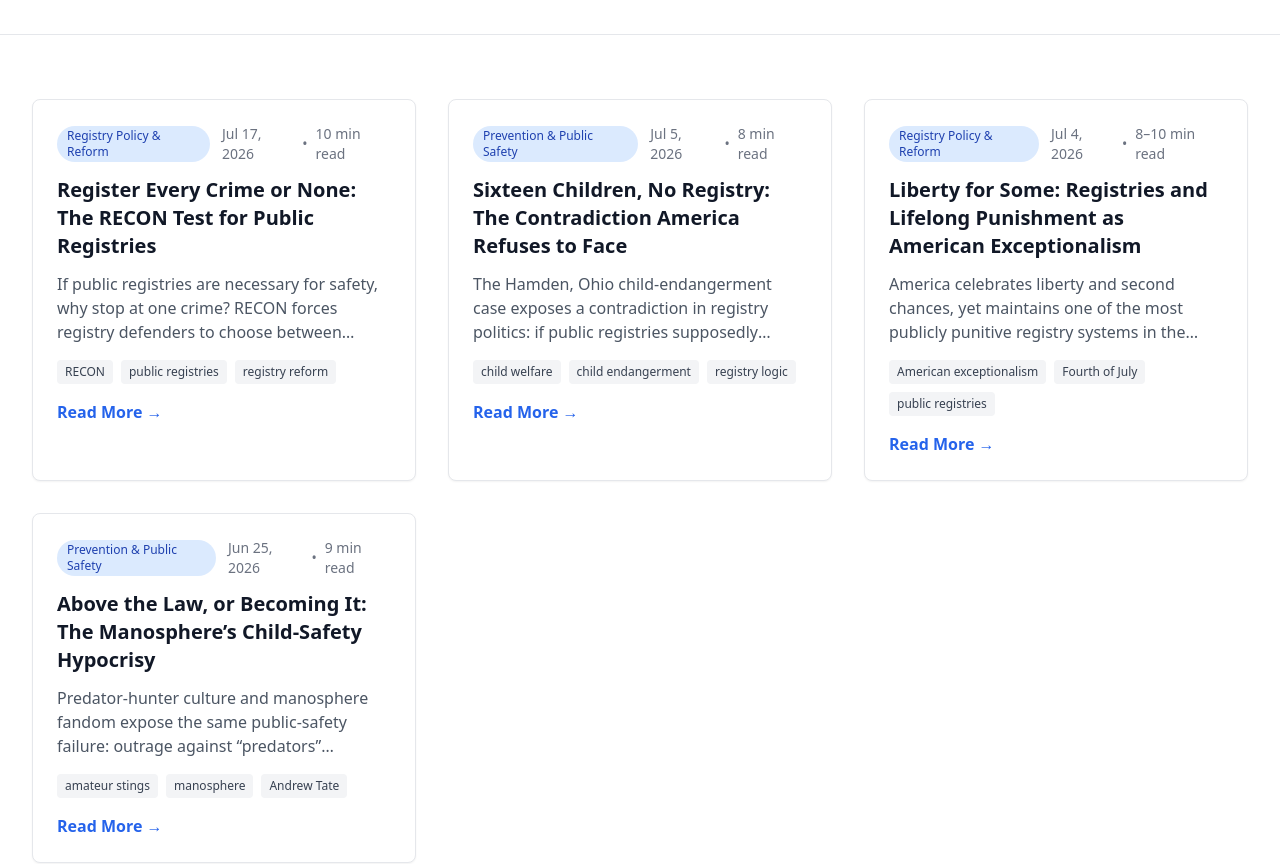
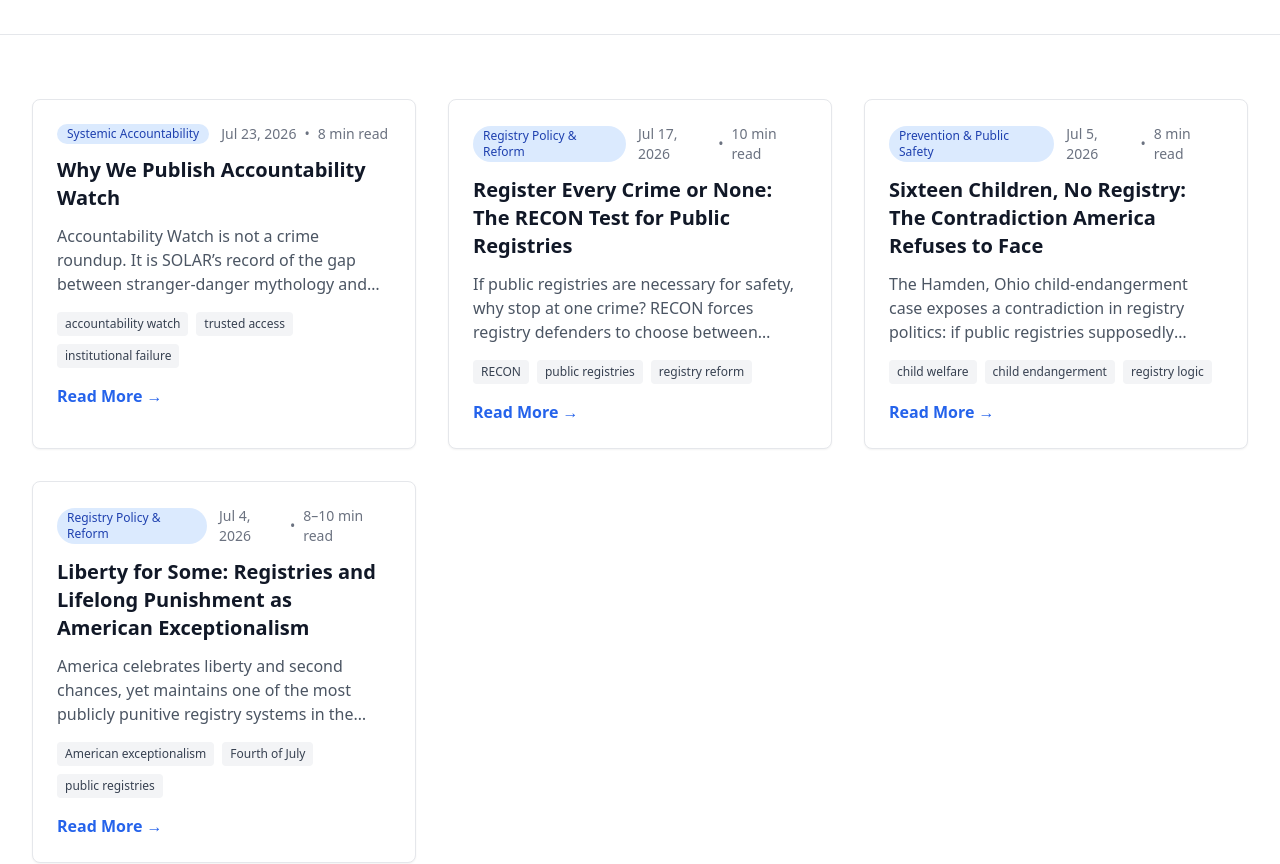
Before and after one commit to projectsolarrecon/Solar, a React (Vite) app: page /blog in a window 1280 px wide. Shown: the part 1720-2584 px from the top of the page. Built offline with nearby package versions, Linux system fonts and the light colour scheme.

Commit message:
Update blogPosts.ts

```diff
--- a/src/data/blogPosts.ts
+++ b/src/data/blogPosts.ts
@@ -12,6 +12,27 @@ export interface BlogPost {
 
 export const allBlogPosts: BlogPost[] = [
   // Insert this object at the TOP of the exported array (newest-first):
+{
+  id: "why-we-publish-accountability-watch",
+  title: "Why We Publish Accountability Watch",
+  excerpt:
+    "Accountability Watch is not a crime roundup. It is SOLAR’s record of the gap between stranger-danger mythology and the real prevention work communities keep avoiding.",
+  author: "The SOLAR Project",
+  date: "Jul 23, 2026",
+  readTime: "8 min read",
+  category: "Systemic Accountability",
+  tags: [
+    "accountability watch",
+    "trusted access",
+    "institutional failure",
+    "prevention",
+    "public safety myths",
+    "registry mythology",
+    "stranger danger",
+    "child safety theater",
+  ],
+  path: "/blog/why-we-publish-accountability-watch",
+},
 {
   id: "register-every-crime-or-none",
   title: "Register Every Crime or None: The RECON Test for Public Registries",
```
